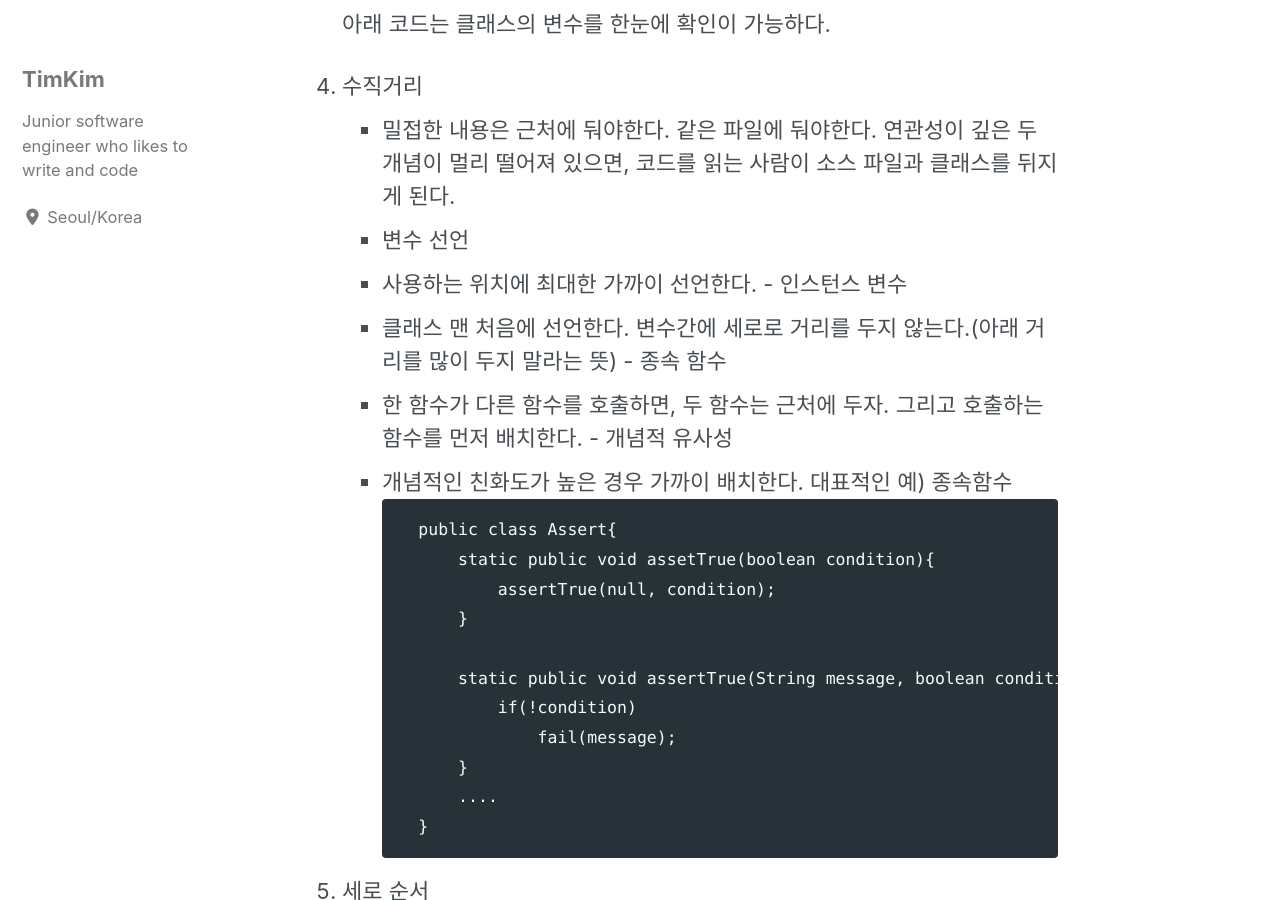
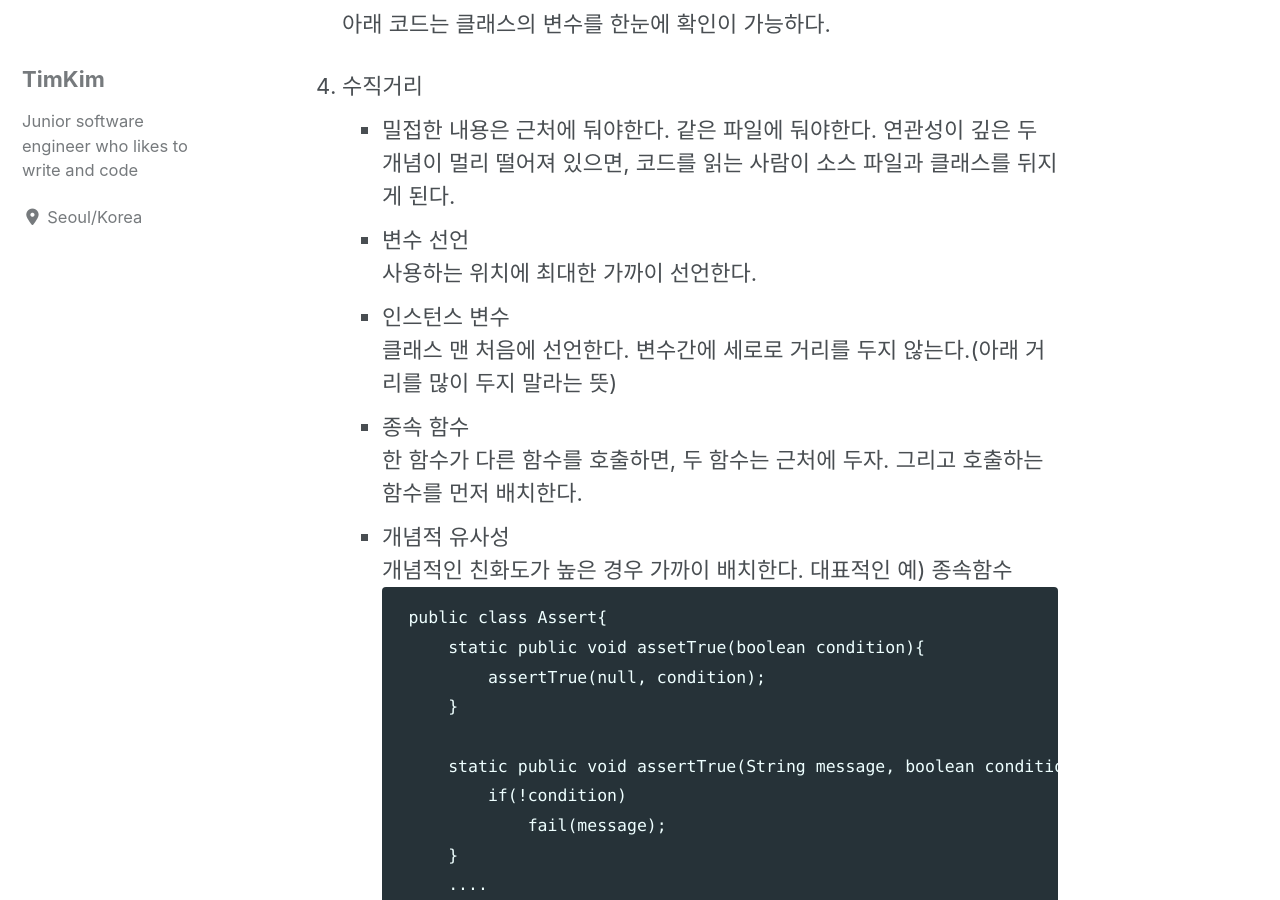
Before and after one commit to Youngjin-KimY/blog, a Jekyll site: the page built from _posts/2020-12-16-cleancode-form.md, in a window 1280 px wide and 900 px high, scrolled down 3188 px. Built offline with Jekyll 4.4.1, drawn with Linux system fonts in a browser that asks for light colours; cached includes are drawn as plain includes; nearby versions of some CDN libraries; comment, search, counter and statistics services are not loaded.

Commit message:
minor 수정

````diff
--- a/_posts/2020-12-16-cleancode-form.md
+++ b/_posts/2020-12-16-cleancode-form.md
@@ -106,14 +106,14 @@ last_modified_at: 2020-12-16 23:00:00
 
         4. 수직거리
         - 밀접한 내용은 근처에 둬야한다. 같은 파일에 둬야한다. 연관성이 깊은 두 개념이 멀리 떨어져 있으면, 코드를 읽는 사람이 소스 파일과 클래스를 뒤지게 된다.
-        - 변수 선언
-            - 사용하는 위치에 최대한 가까이 선언한다.
-        - 인스턴스 변수
-            - 클래스 맨 처음에 선언한다. 변수간에 세로로 거리를 두지 않는다.(아래 거리를 많이 두지 말라는 뜻)
-        - 종속 함수
-            - 한 함수가 다른 함수를 호출하면, 두 함수는 근처에 두자. 그리고 호출하는 함수를 먼저 배치한다.
-        - 개념적 유사성
-            - 개념적인 친화도가 높은 경우 가까이 배치한다. 대표적인 예) 종속함수
+        - 변수 선언<br>
+            사용하는 위치에 최대한 가까이 선언한다.
+        - 인스턴스 변수<br>
+            클래스 맨 처음에 선언한다. 변수간에 세로로 거리를 두지 않는다.(아래 거리를 많이 두지 말라는 뜻)
+        - 종속 함수<br>
+            한 함수가 다른 함수를 호출하면, 두 함수는 근처에 두자. 그리고 호출하는 함수를 먼저 배치한다.
+        - 개념적 유사성<br>
+            개념적인 친화도가 높은 경우 가까이 배치한다. 대표적인 예) 종속함수
             ```
                 public class Assert{
                     static public void assetTrue(boolean condition){
@@ -128,10 +128,10 @@ last_modified_at: 2020-12-16 23:00:00
                 }
             ```
         5. 세로 순서
-            - 함수 호출의 종속성은 아래 방향으로 유지한다.
-                - 호출하는 함수가 호출되는 함수보다 먼저 쓴다. 가장 중요한 개념을 맨 처음에 표현한다.
-            - 가로 형식 맞추기
-                - 오른쪽으로 스크롤할 필요없게 코드를 짰다. 가급적이면 오른쪽으로 길지 않게하자.
+            - 함수 호출의 종속성은 아래 방향으로 유지한다.<br>
+                호출하는 함수가 호출되는 함수보다 먼저 쓴다. 가장 중요한 개념을 맨 처음에 표현한다.
+            - 가로 형식 맞추기<br>
+                오른쪽으로 스크롤할 필요없게 코드를 짰다. 가급적이면 오른쪽으로 길지 않게하자.
         6. 가로와 공백의 밀집도
             - 밀접할수록 띄어쓰지 않는다.
         7. 가로정렬
````
